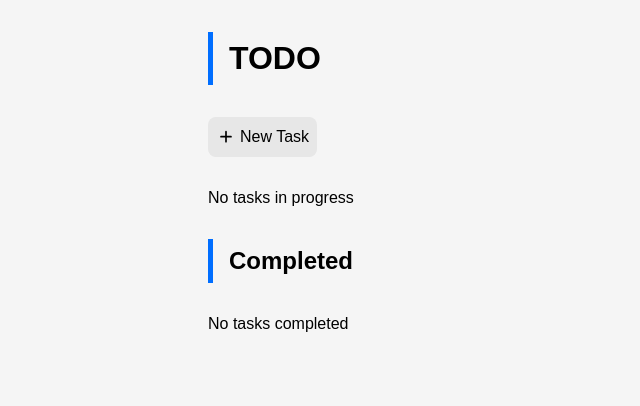
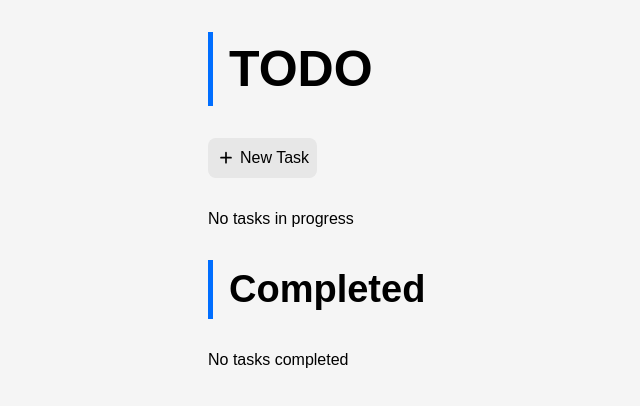
Before and after one commit to jacksoncutler/todo-ts, a website built with Parcel: page src/index.html in a window 1280 px wide. Shown: the whole page, without its empty margins (0-640 px from the left). Built offline with nearby package versions, Linux system fonts and the light colour scheme.

Commit message:
Increase header font sizes

```diff
--- a/src/styles.css
+++ b/src/styles.css
@@ -4,8 +4,8 @@ html {
   -webkit-text-size-adjust: none;
   text-size-adjust: none;
 
-  --font-size-heading-1: 1.75em;
-  --font-size-heading-2: 1.25em;
+  --font-size-heading-1: 2.875em;
+  --font-size-heading-2: 2.125em;
   --font-size-body: 0.875em;
 
   --block-spacing: 1.5rem;
@@ -208,8 +208,8 @@ button:hover {
 
 @media (min-width: 750px) {
   html {
-    --font-size-heading-1: 2em;
-    --font-size-heading-2: 1.5em;
+    --font-size-heading-1: 3.125em;
+    --font-size-heading-2: 2.375em;
     --font-size-body: 1em;
 
     --block-spacing: 2rem;
```
